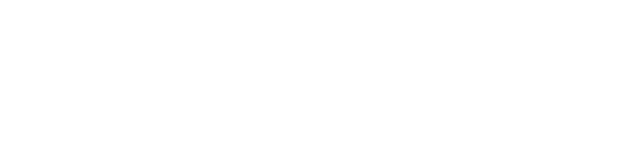
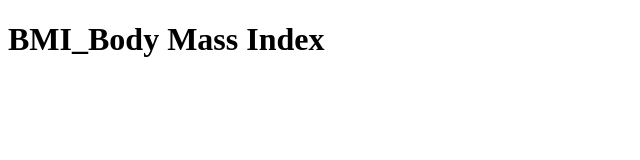
Before and after one commit to shankar-8374/BMI-Calculator-using-Javascript, a plain HTML site: page index.html in a window 1280 px wide. Shown: the whole page, without its empty margins (0-640 px from the left). Drawn offline with Linux system fonts and the light colour scheme.

Commit message:
second commit

```diff
--- a/index.html
+++ b/index.html
@@ -6,6 +6,6 @@
 	<title>BMI_Calculator</title>
 </head>
 <body>
-
+    <h1>BMI_Body Mass Index</h1>
 </body>
 </html>
--- a/style.css
+++ b/style.css
@@ -0,0 +1,4 @@
+body
+{
+	background-color: seagreen;
+}
```
